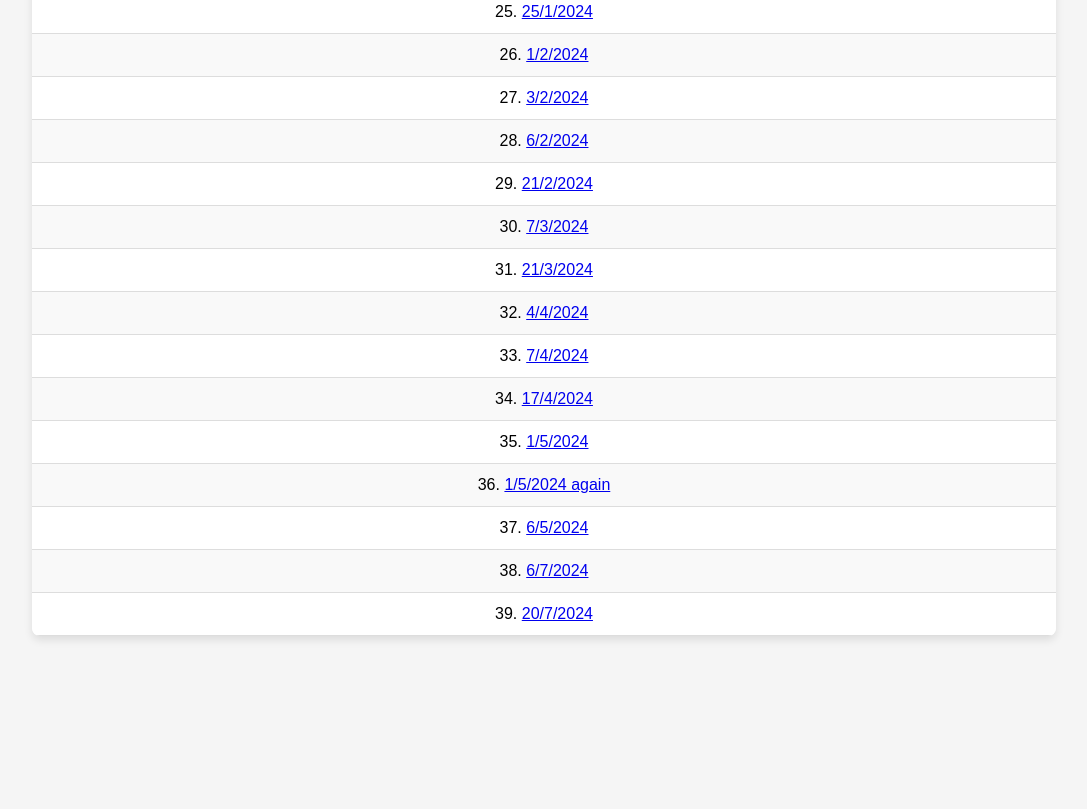
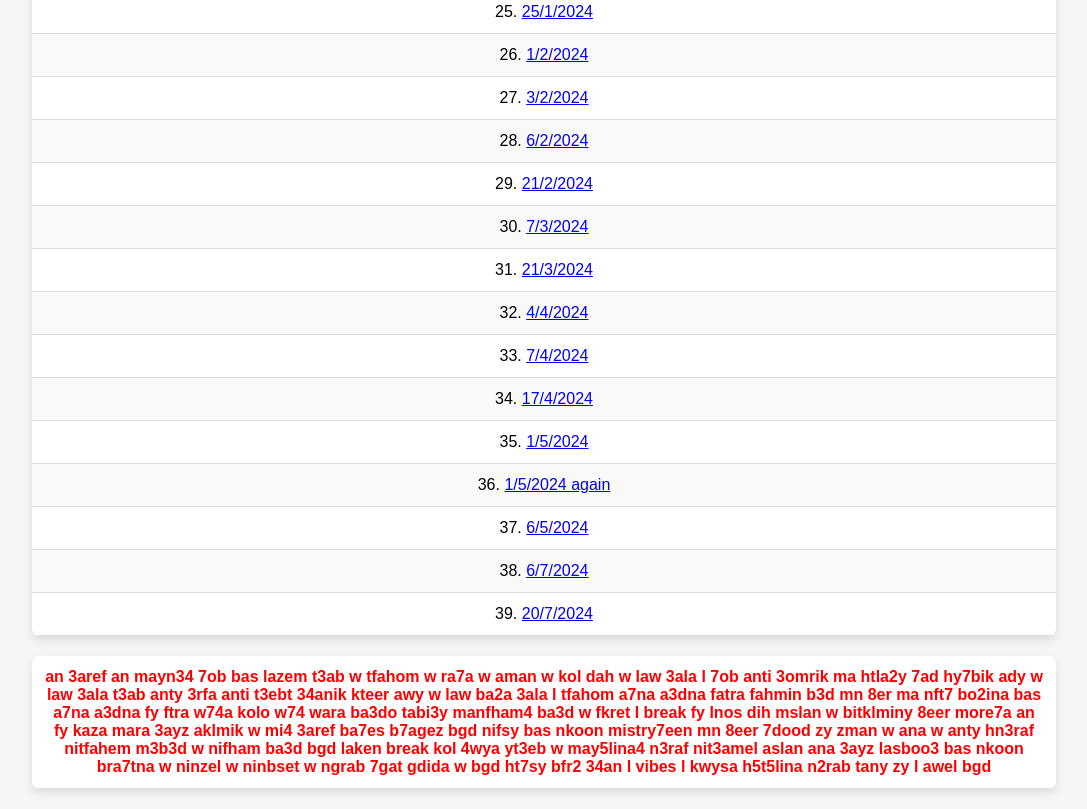
Before and after one commit to Mark-Meka/Best-Life, a plain HTML site: page index.html in a window 1280 px wide. Shown: the part 1175-1984 px from the top of the page, without its empty margins (96-1183 px from the left). Before the commit the page ends 1831 px from the top, so only its background shows below. Drawn offline with Linux system fonts and the light colour scheme.

Commit message:
Last Chance

```diff
--- a/index.html
+++ b/index.html
@@ -180,6 +180,16 @@
 
     </table>
 
+
+
+    <table>
+        <tr>
+            <td style="color:red; font-weight: bold;">
+                an 3aref an mayn34 7ob bas lazem t3ab w tfahom w ra7a w aman w kol dah w law 3ala l 7ob anti 3omrik ma htla2y 7ad hy7bik ady w law 3ala t3ab anty 3rfa anti t3ebt 34anik kteer awy w law ba2a 3ala l tfahom a7na a3dna fatra fahmin b3d mn 8er ma nft7 bo2ina bas a7na a3dna fy ftra w74a kolo w74 wara ba3do tabi3y manfham4 ba3d w fkret l break fy lnos dih mslan w bitklminy 8eer more7a an fy kaza mara 3ayz aklmik w mi4 3aref ba7es b7agez bgd nifsy bas nkoon mistry7een mn 8eer 7dood zy zman w ana w anty hn3raf nitfahem m3b3d w nifham ba3d bgd laken break kol 4wya yt3eb w may5lina4 n3raf nit3amel aslan ana 3ayz lasboo3 bas nkoon bra7tna w ninzel w ninbset w ngrab 7gat gdida w bgd ht7sy bfr2 34an l vibes l kwysa h5t5lina n2rab tany zy l awel bgd
+            </td>
+            </tr>
+        </table>
+
     <!-- The Modal -->
     <div id="myModal" class="modal">
         <span class="close">&times;</span>
```
